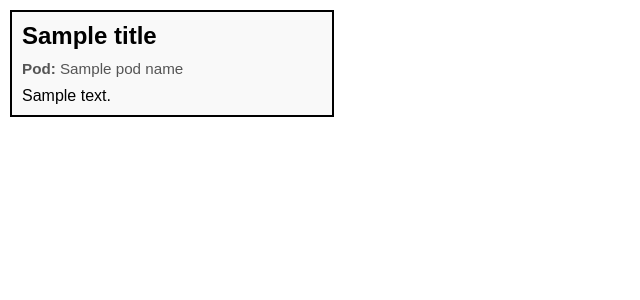
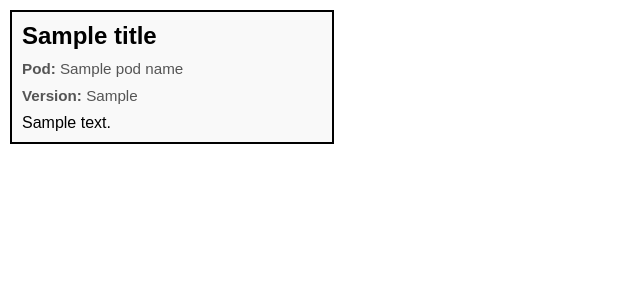
Before and after one commit to paulofponciano/demo-ms-intercomunicacao, a Python web app: template app/templates/index.html in a window 1280 px wide. Shown: the top 300 px of the page, without its empty margins (0-640 px from the left). Run offline with Jinja, Linux system fonts and the light colour scheme; the template is opened without the code that fills it: most values are stand-ins (such as "Sample title", 1, 10 or a date in 2020).

Commit message:
endpoint version

```diff
--- a/app/templates/index.html
+++ b/app/templates/index.html
@@ -38,12 +38,18 @@
             color: #555;
             margin-bottom: 10px;
         }
+        .app-version {
+            font-size: 0.95rem;
+            color: #555;
+            margin-bottom: 10px;
+        }
     </style>
 </head>
 <body>
     <div class="box">
         <h1>{{ title }}</h1>
         <div class="pod-name"><strong>Pod:</strong> {{ pod_name }}</div>
+        <div class="app-version"><strong>Version:</strong> {{ app_version }}</div>
         <div>{{ content|safe }}</div>
     </div>
 </body>
```
Also changed, not shown: app/server.py (+3 -15 lines).
